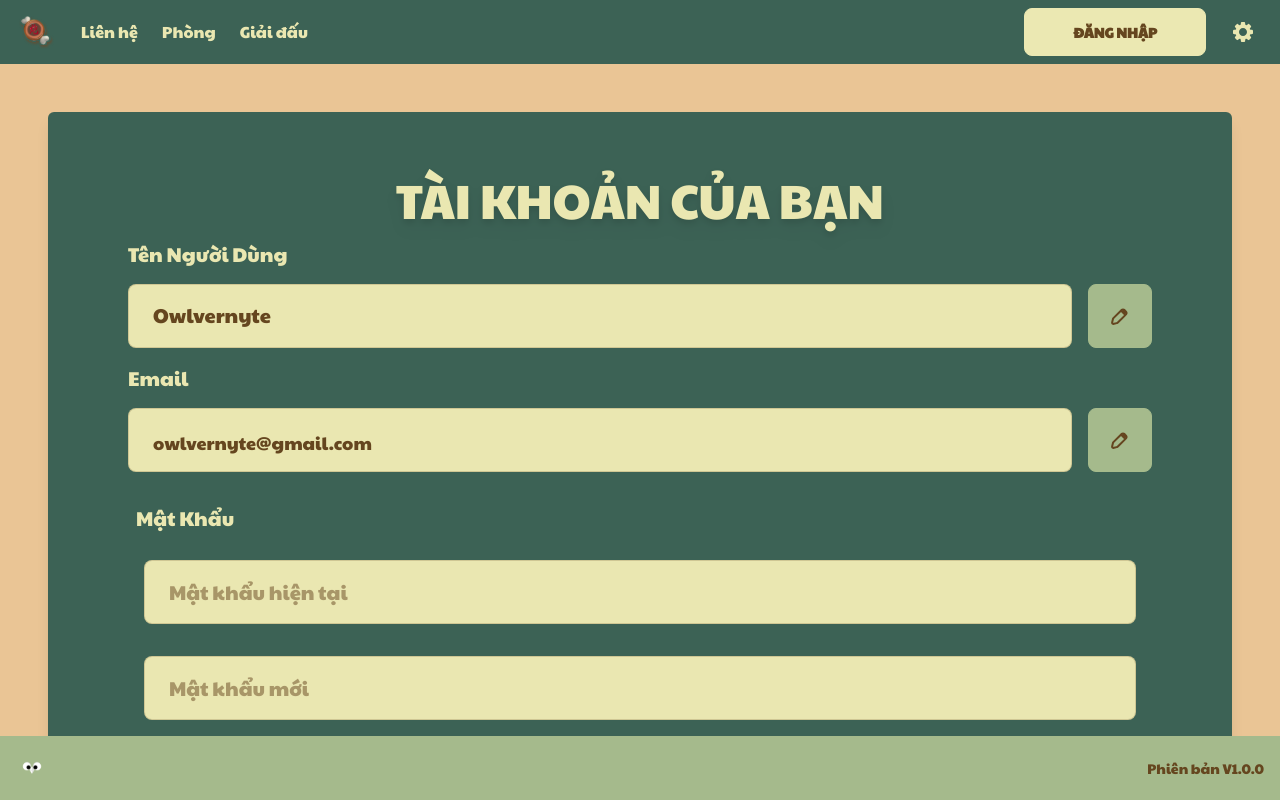
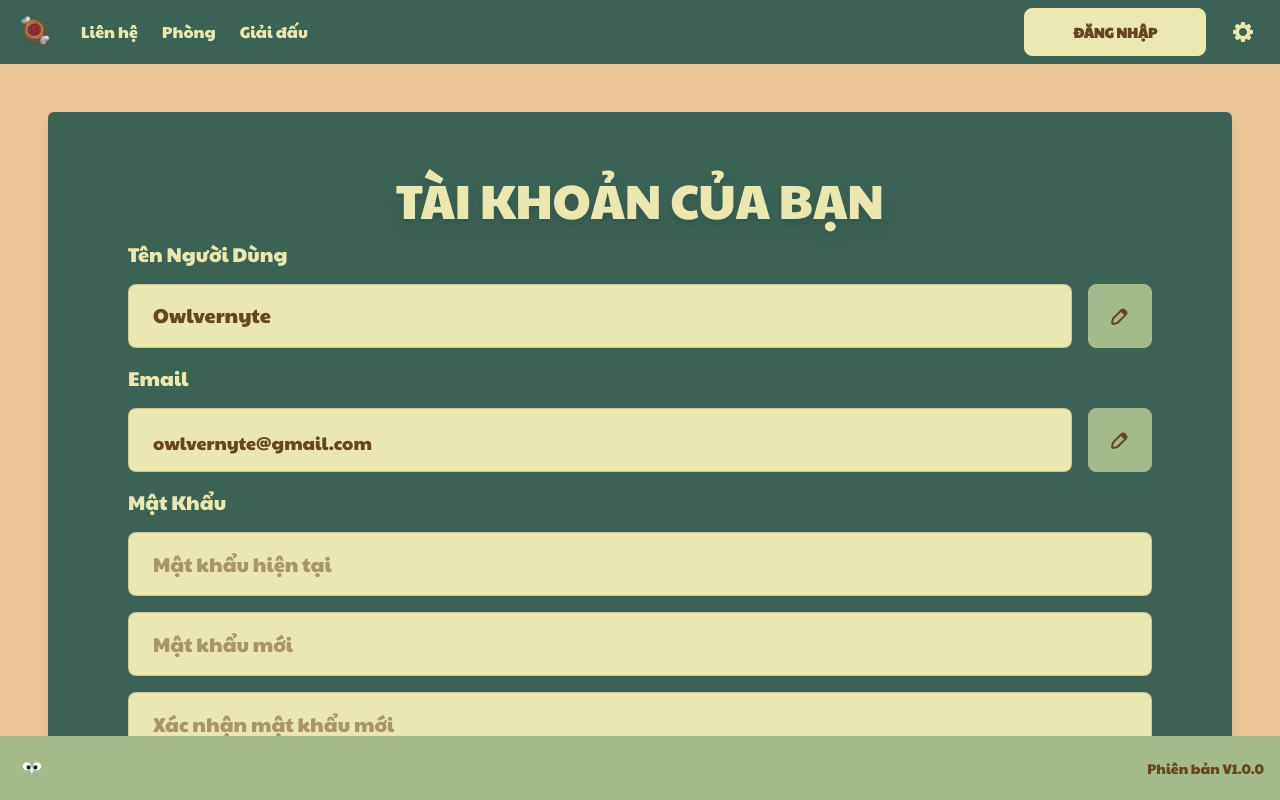
Before and after one commit to Owlvernyte/cotuong-frontend, a Next.js app: page /account in a window 1280 px wide. Built offline with nearby package versions, Linux system fonts and the light colour scheme.

Commit message:
refactor(account): update ChangePasswordForm

```diff
--- a/components/account/forms/ChangePasswordForm.tsx
+++ b/components/account/forms/ChangePasswordForm.tsx
@@ -4,33 +4,35 @@ import React from "react"
 
 const ChangePasswordForm: React.FC = () => {
   return (
-    <div className="p-2 flex flex-col">
-      <div className="text-bamboo-100  text-left text-sm sm:text-base md:text-lg lg:text-xl xl:text-xl 2xl:text-2xl font-normal pt-4 ">
+    <div className="flex flex-col py-2">
+      <div className="text-bamboo-100 text-left text-sm md:text-lg lg:text-xl xl:text-xl 2xl:text-2xl font-normal">
         Mật Khẩu
       </div>
-      <div className="p-2 items-center inline-flex flex-col pt-7 gap-8 w-full">
+      <form>
+        <div className="items-center inline-flex flex-col pt-4 gap-4 w-full">
           <input
-          type="text"
-          name="password"
+            type="password"
+            name="currentPassword"
             placeholder="Mật khẩu hiện tại"
             className="input input-bordered input-lg w-full bg-bamboo-100 placeholder-dirt-400 placeholder-opacity-50 text-xl"
           />
           <input
-          type="text"
-          name="n_password"
+            type="password"
+            name="newPassword"
             placeholder="Mật khẩu mới"
             className="input input-bordered input-lg w-full bg-bamboo-100 placeholder-dirt-400 placeholder-opacity-50 text-xl"
           />
           <input
-          type="text"
-          name="rn_password"
+            type="password"
+            name="confirmNewPassword"
             placeholder="Xác nhận mật khẩu mới"
             className="input input-bordered input-lg w-full bg-bamboo-100 placeholder-dirt-400 placeholder-opacity-50 text-xl"
           />
-        <button className="btn btn-secondary btn-lg w-full">
-          Cập Nhật Mật Khẩu{" "}
+          <button type="submit" className="btn btn-secondary btn-lg w-full">
+            Cập Nhật Mật Khẩu
           </button>
         </div>
+      </form>
     </div>
   )
 }
```
Lines whose indentation alone changed are shown as unchanged.
